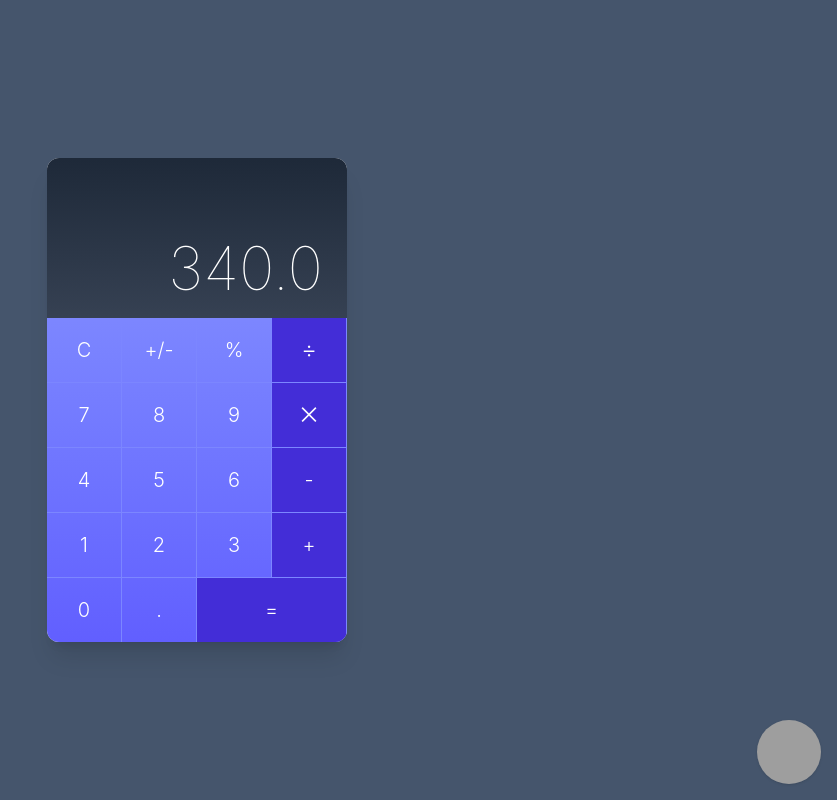
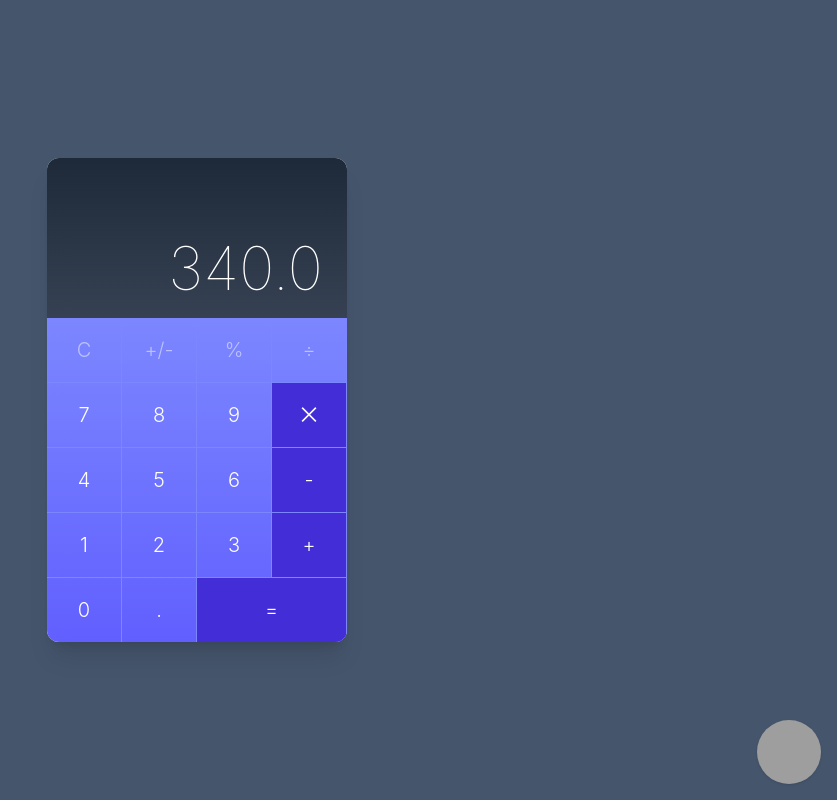
Before and after one commit to JessCP25/zoneless-calculator, an Angular app: page /calculator in a window 1280 px wide. Shown: the whole page, without its empty margins (443-1280 px from the left). Built offline with nearby package versions, Linux system fonts and the light colour scheme; grey boxes are pictures that could not be loaded.

Commit message:
feat: inputSignal y HostBinding

```diff
--- /dev/null
+++ b/src/app/calculator/components/calculator-button/calculator-button.css
@@ -0,0 +1,9 @@
+@reference "../../../../styles.css";
+
+button {
+  @apply w-full h-16 outline-none focus:outline-none hover:bg-indigo-700/20 text-white/50 text-xl font-light;
+}
+
+.is-command{
+  @apply bg-indigo-700/10 text-2xl;
+}
--- a/src/app/calculator/components/calculator-button/calculator-button.html
+++ b/src/app/calculator/components/calculator-button/calculator-button.html
@@ -1,7 +1,5 @@
 <!-- <div class="w-1/4 border-r border-b border-indigo-400"> -->
-      <button
-        class="w-full h-16 outline-none focus:outline-none hover:bg-indigo-700 hover:bg-opacity-20 text-white text-opacity-50 text-xl font-light"
-      >
-        <ng-content />
-      </button>
-    <!-- </div> -->
+<button>
+  <ng-content />
+</button>
+<!-- </div> -->
--- a/src/app/calculator/components/calculator-button/calculator-button.ts
+++ b/src/app/calculator/components/calculator-button/calculator-button.ts
@@ -1,12 +1,22 @@
-import { ChangeDetectionStrategy, Component } from '@angular/core';
+import { ChangeDetectionStrategy, Component, HostBinding, input, OnInit } from '@angular/core';
 
 @Component({
   selector: 'calculator-button',
   imports: [],
   templateUrl: './calculator-button.html',
+  styleUrl: './calculator-button.css',
   changeDetection: ChangeDetectionStrategy.OnPush,
   host: {
     class: 'w-1/4 border-r border-b border-indigo-400'
   }
 })
-export class CalculatorButton {}
+export class CalculatorButton {
+  public isCommand = input(false, {
+    transform: (value: string|boolean) =>
+      typeof value === 'string' ? value === '' : value
+  });
+
+  @HostBinding('class.is-command') get commandStyle(){
+    return this.isCommand();
+  }
+}
--- a/src/app/calculator/components/calculator/calculator.html
+++ b/src/app/calculator/components/calculator/calculator.html
@@ -1,10 +1,10 @@
 <div
-  class="w-screen h-40 bg-gradient-to-b from-gray-800 to-gray-700 flex items-end text-right"
+  class="w-screen h-40 bg-linear-to-b from-gray-800 to-gray-700 flex items-end text-right"
   style="max-width: 300px"
 >
   <div class="w-full py-5 px-6 text-6xl text-white font-thin">340.0</div>
 </div>
-<div class="w-full bg-gradient-to-b from-indigo-400 to-indigo-500">
+<div class="w-full bg-linear-to-b from-indigo-400 to-indigo-500">
   <div class="flex w-full">
     <!-- <div class="w-1/4 border-r border-b border-indigo-400">
       <button
@@ -22,16 +22,9 @@
     <calculator-button>
       %
     </calculator-button>
-    <!-- <calculator-button>
+    <calculator-button isCommand>
       ÷
-    </calculator-button> -->
-    <div class="w-1/4 border-r border-b border-indigo-400">
-      <button
-        class="w-full h-16 outline-none focus:outline-none bg-indigo-700 bg-opacity-10 hover:bg-opacity-20 text-white text-2xl font-light"
-      >
-        ÷
-      </button>
-    </div>
+    </calculator-button>
   </div>
   <div class="flex w-full">
     <div class="w-1/4 border-r border-b border-indigo-400">
```
